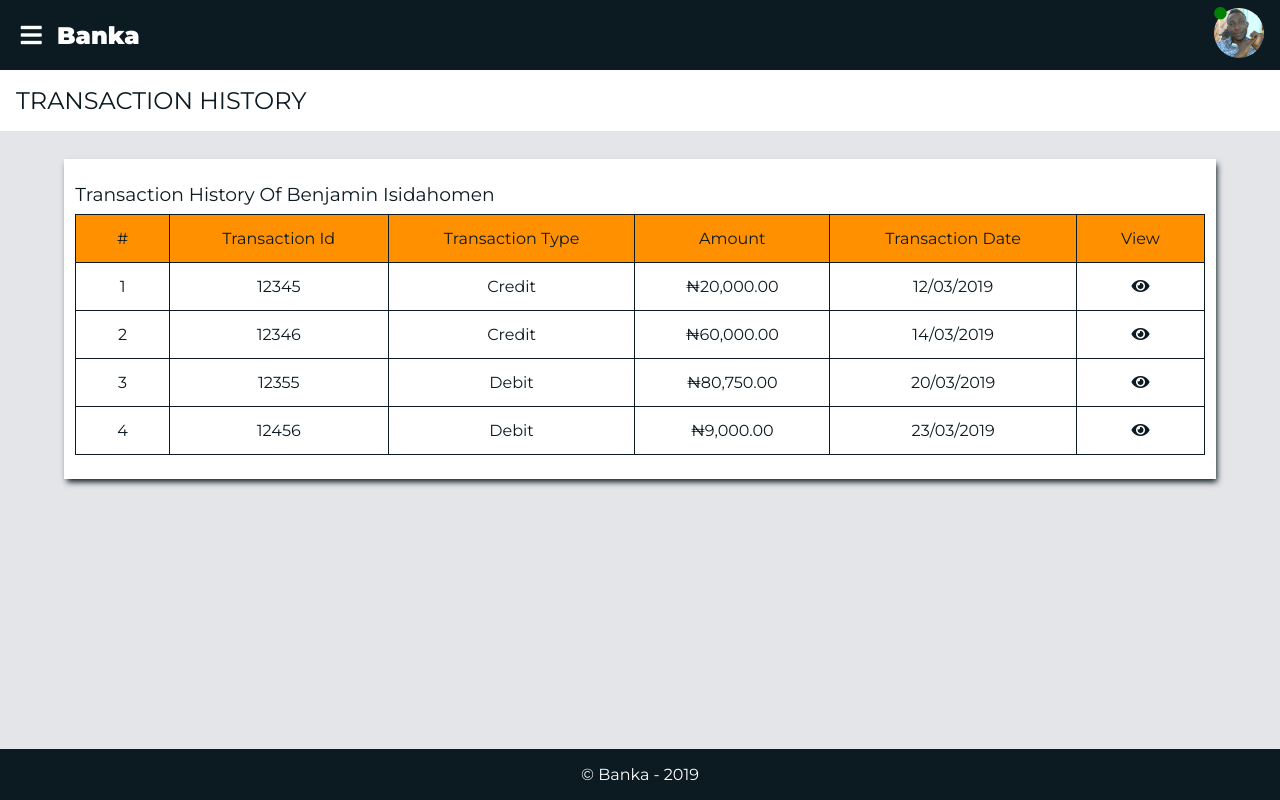
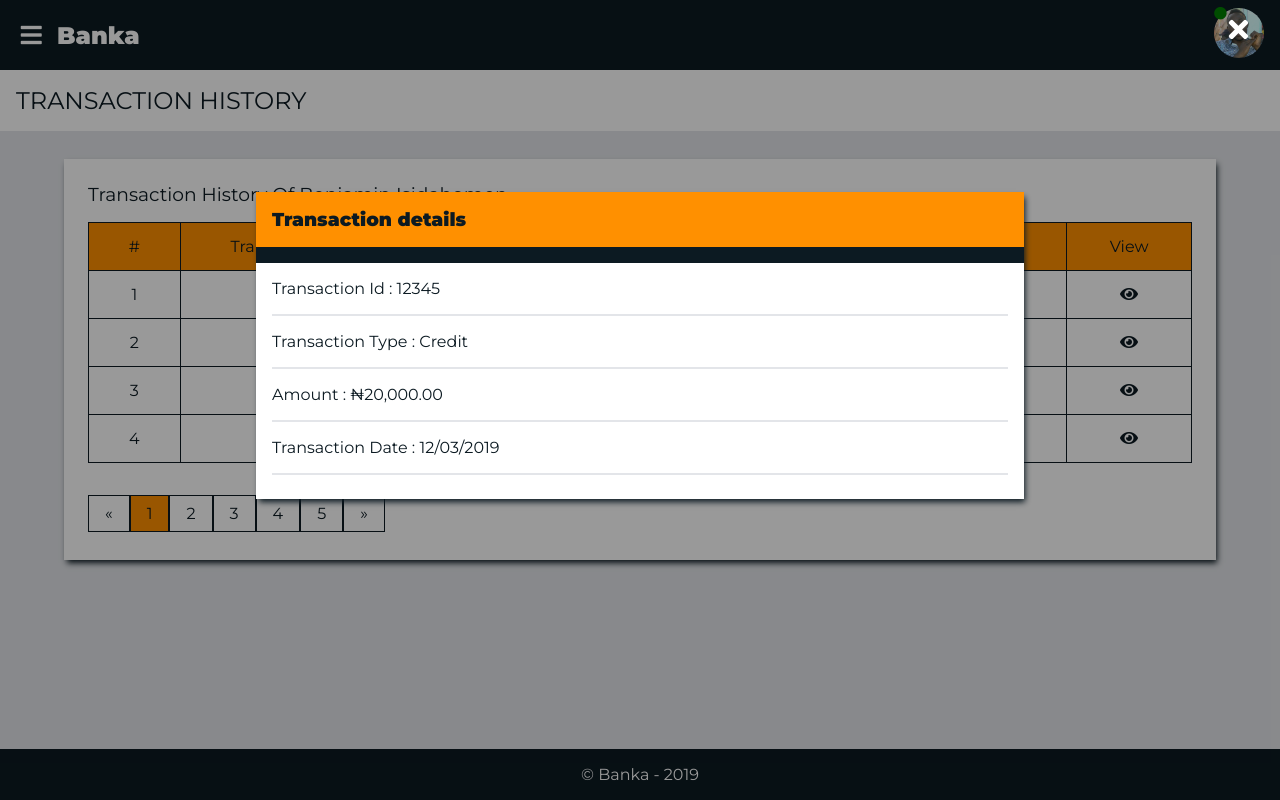
Before and after one commit to benisi/Banka, a plain HTML site: page UI/transaction-history.html in a window 1280 px wide. Both pictures are taken after a click on the link 1140 px from the left and 286 px from the top of the page. Drawn offline with Linux system fonts and the light colour scheme.

Commit message:
Add transaction history

```diff
--- a/UI/css/index.css
+++ b/UI/css/index.css
@@ -67,6 +67,15 @@ a{
     height: 100%;
     min-height: 100vh;
 }
+.close {
+    color:white;
+    float: right;
+    font-size: 28px;
+    font-weight: bold;
+    cursor: pointer;
+    display: block;
+    margin: 1rem 2rem;
+  }
  main{
   width: 100%;
 }
@@ -229,7 +238,7 @@ footer {
 }
 .paper-card {
     background: white;
-    padding: 1.5rem .7rem;
+    padding: 1.5rem;
     box-shadow: 0 4px 8px 0 var(--dark-bg-color);
     -webkit-box-shadow: 2px 4px 6px -1px var(--dark-bg-color);
     -moz-box-shadow: 2px 4px 6px -1px var(--dark-bg-color);
@@ -257,6 +266,24 @@ footer {
     display: inline-block;
     padding: 0 1rem 0 0;
 }
+.paper-card h3{
+    margin: 0 0 1rem 0 !important;
+}
+.pagination{
+    display: inline-block;
+    margin-top: 2rem;
+}
+.pagination a {
+    border: 1px solid var(--dark-bg-color);
+    color:var(--dark-bg-color);
+    float: left;
+    padding: 8px 16px;
+    text-decoration: none;
+    transition: background-color .3s;
+}
+.pagination a:hover, .pagination .active{
+    background-color: var(--accent-color);
+}
 .accent {
     color: var(--accent-color);
 }
@@ -274,6 +301,7 @@ footer {
 }
 .side-bar{
     position: fixed;
+    visibility: hidden;
     top: 4.3rem;
     left: 0;
     background: var(--main-bg-color);
@@ -302,6 +330,36 @@ footer {
     background: var(--accent-color);
     height: 4rem;
     margin-bottom: 0.2rem;
+}
+.modal {
+    display: none;
+    position: fixed;
+    z-index: 1;
+    left: 0;
+    top: 0;
+    width: 100%;
+    height: 100%;
+    overflow: hidden;
+    background-color: rgb(0,0,0);
+    background-color: rgba(0,0,0,0.4);
+}
+.modal-card{
+    width: 90%;
+    margin: 15% auto;
+    padding: 0;
+    padding-bottom: 1.5rem;
+    transition: all 2s ease;
+}
+.modal-card .modal-head{
+    background-color: var(--accent-color);
+    padding: 1rem;
+    border-bottom: 1rem solid var(--dark-bg-color);
+}
+.modal-head h3{
+    margin-bottom: 0 !important;
+}
+.modal-content{
+    padding: 0 1rem;
 }
 .side-bar ul {
     list-style-type: none;
@@ -433,7 +491,9 @@ table, th, td {
 
 /* Small devices (portrait tablets and large phones, 600px and up) */
 @media only screen and (min-width: 600px) {
-
+    .close{
+        margin: 1rem 2rem;
+    }
 }
 
 /* Medium devices (landscape tablets, 768px and up) */
@@ -458,6 +518,9 @@ table, th, td {
    .acc-bal{
        font-size: 2rem;
    }
+   .modal-card{
+        width: 60%;
+}
 }
 
 /* Large devices (laptops/desktops, 992px and up) */
--- a/UI/js/index.js
+++ b/UI/js/index.js
@@ -17,9 +17,31 @@ document.querySelector(".toggle-btn").addEventListener("click", ( event ) => {
 
 window.addEventListener("scroll", () => {
     const topBar = document.querySelector(".top-bar");
-    if (window.scrollY > 10){
+    if (window.scrollY > 10) {
         topBar.classList.add("floating-nav");
     } else {
         topBar.classList.remove("floating-nav");
     }
 });
+// modal
+document.querySelectorAll(".modal-action").forEach((element) => {
+    element.addEventListener("click", (event) => {
+       const id = event.target.parentNode.dataset.modalid;
+       document.querySelector("#"+id).style.display = "block";
+    });
+});
+
+document.querySelectorAll(".modal").forEach((element) => {
+    element.addEventListener("click", (event) => {
+        if (event.currentTarget !== event.target) {
+            return;
+          }
+            event.target.style.display = "none";
+    });
+});
+
+document.querySelectorAll(".close").forEach((element) => {
+    element.addEventListener("click", (event) => {
+            event.target.parentNode.style.display = "none";
+    });
+});
--- a/UI/transaction-history.html
+++ b/UI/transaction-history.html
@@ -35,8 +35,8 @@
                 </div>
             </div>
             <ul>
-                <li><a href="#"><i class="far fa-money-bill-alt"></i>Account Profile</a></li>
-                <li><a href="#"><i class="fas fa-funnel-dollar"></i>Account Transaction History</a></li>
+                <li><a href="bank-account-profile.html"><i class="far fa-money-bill-alt"></i>Account Profile</a></li>
+                <li><a href="transaction-history.html"><i class="fas fa-funnel-dollar"></i>Account Transaction History</a></li>
             </ul>
         </nav>
         <main>
@@ -62,7 +62,7 @@
                                     <td>Credit</td>
                                     <td>&#8358;20,000.00</td>
                                     <td>12/03/2019</td>
-                                    <td><a href="#"><i class="action-icon fa fa-eye"></i></a></td>
+                                    <td><a href="#" class="modal-action" data-modalId="modal1"><i class="action-icon fa fa-eye"></i></a></td>
                                 </tr>
                                 <tr>
                                     <td>2</td>
@@ -70,7 +70,7 @@
                                     <td>Credit</td>
                                     <td>&#8358;60,000.00</td>
                                     <td>14/03/2019</td>
-                                    <td><a href="#"><i class="action-icon fa fa-eye"></i></a></td>
+                                    <td><a href="#" class="modal-action" data-modalId="modal2"><i class="action-icon fa fa-eye"></i></a></td>
                                 </tr>
                                 <tr>
                                     <td>3</td>
@@ -78,7 +78,7 @@
                                     <td>Debit</td>
                                     <td>&#8358;80,750.00</td>
                                     <td>20/03/2019</td>
-                                    <td><a href="#"><i class="action-icon fa fa-eye"></i></a></td>
+                                    <td><a href="#" class="modal-action" data-modalId="modal3"><i class="action-icon fa fa-eye"></i></a></td>
                                 </tr>
                                 <tr>
                                     <td>4</td>
@@ -86,12 +86,79 @@
                                     <td>Debit</td>
                                     <td>&#8358;9,000.00</td>
                                     <td>23/03/2019</td>
-                                    <td><a href="#"><i class="action-icon fa fa-eye"></i></a></td>
+                                    <td><a href="#" class="modal-action" data-modalId="modal4"><i class="action-icon fa fa-eye"></i></a></td>
                                 </tr>
                             </tbody>
                         </table>
                     </div>
+                    <div class="pagination">
+                        <a href="#">&laquo;</a>
+                        <a class="active" href="#">1</a>
+                        <a href="#">2</a>
+                        <a href="#">3</a>
+                        <a href="#">4</a>
+                        <a href="#">5</a>
+                        <a href="#">&raquo;</a>
+                    </div>
                 </div>
+                <!-- start of modal -->
+                <div id="modal1" class="modal">
+                    <i class="close fa fa-times"></i>
+                    <div class="modal-card paper-card">
+                        <div class="modal-head">
+                            <h3>Transaction details</h3>
+                        </div>
+                        <div class="modal-content">
+                            <p>Transaction id : 12345</p>
+                            <p>Transaction type : credit</p>
+                            <p>Amount : &#8358;20,000.00</p>
+                            <p>Transaction Date : 12/03/2019</p>
+                        </div>
+                    </div>
+                </div>
+                <div id="modal2" class="modal">
+                    <i class="close fa fa-times"></i>
+                    <div class="modal-card paper-card">
+                        <div class="modal-head">
+                            <h3>Transaction details</h3>
+                        </div>
+                        <div class="modal-content">
+                            <p>Transaction id : 12346</p>
+                            <p>Transaction type : credit</p>
+                            <p>Amount : &#8358;60,000.00</p>
+                            <p>Transaction Date : 14/03/2019</p>
+                        </div>
+                    </div>
+                </div>
+                <div id="modal3" class="modal">
+                    <i class="close fa fa-times"></i>
+                    <div class="modal-card paper-card">
+                        <div class="modal-head">
+                            <h3>Transaction details</h3>
+                        </div>
+                        <div class="modal-content">
+                            <p>Transaction id : 12355</p>
+                            <p>Transaction type : debit</p>
+                            <p>Amount : &#8358;80,750.00</p>
+                            <p>Transaction Date : 20/03/2019</p>
+                        </div>
+                    </div>
+                </div>
+                <div id="modal4" class="modal">
+                    <i class="close fa fa-times"></i>
+                    <div class="modal-card paper-card">
+                        <div class="modal-head">
+                            <h3>Transaction details</h3>
+                        </div>
+                        <div class="modal-content">
+                            <p>Transaction id : 12456</p>
+                            <p>Transaction type : debit</p>
+                            <p>Amount : &#8358;9,000.00</p>
+                            <p>Transaction Date : 23/03/2019</p>
+                        </div>
+                    </div>
+                </div>
+                <!-- Modal End-->
             </div>
         </main>
         <footer class="bottom-footer">
```
Also changed, not shown: UI/bank-account-profile.html (+2 -2 lines).
